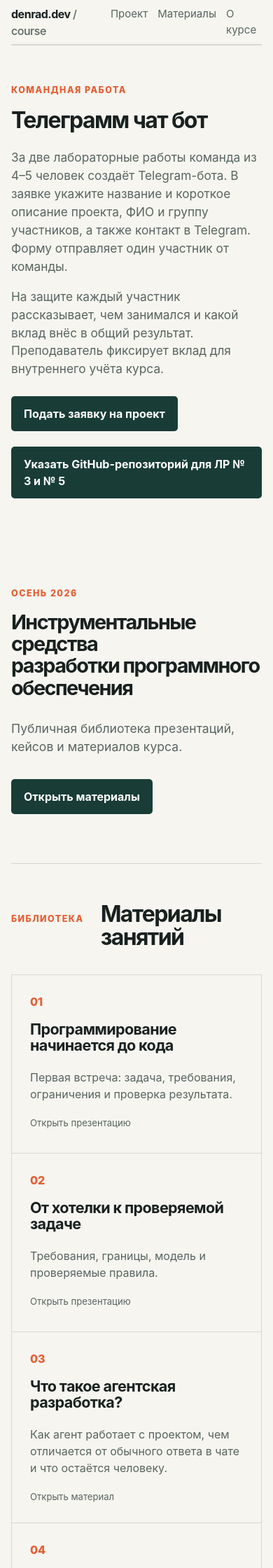
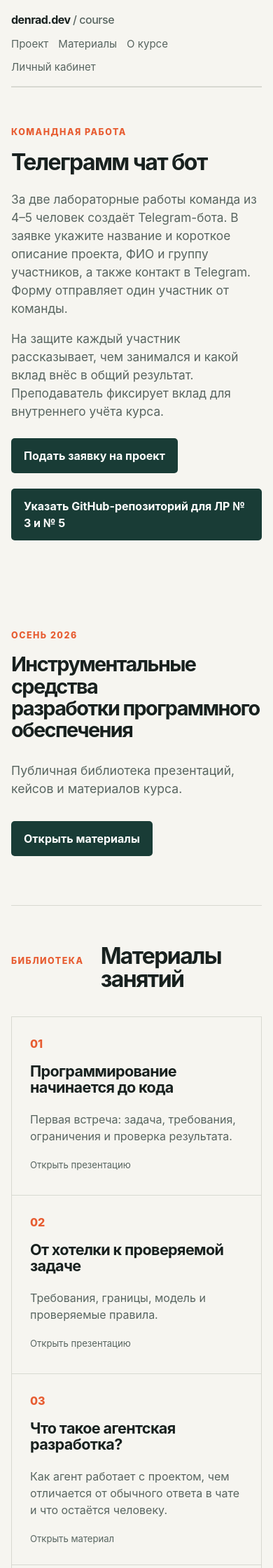
Before and after one commit to denrad/course-materials, a Jekyll site: the page built from index.html, in a window 390 px wide. Shown: the top 2240 px of the page at 70% size. Built offline with Jekyll 4.4.1, drawn with Linux system fonts in a browser that asks for light colours.

Commit message:
Добавить ссылку на личный кабинет

```diff
--- a/assets/styles.css
+++ b/assets/styles.css
@@ -119,8 +119,8 @@ h2 { font-size: clamp(2rem, 4vw, 3.4rem); line-height: 1.04; letter-spacing: -.0
 
 @media (max-width: 620px) {
   .site-header, main, .site-footer { width: min(100% - 32px, 1120px); }
-  .site-header { min-height: 64px; }
-  nav { gap: 14px; }
+  .site-header { min-height: 64px; flex-wrap: wrap; gap: 12px; padding: 16px 0; }
+  nav { flex-wrap: wrap; gap: 10px 14px; }
   .hero { padding-bottom: 70px; }
   .cards { grid-template-columns: 1fr; }
   .section { padding: 55px 0; }
--- a/index.html
+++ b/index.html
@@ -8,7 +8,7 @@
     <meta name="description" content="Материалы курса «Инструментальные средства разработки программного обеспечения».">
     <title>Инструментальные средства разработки программного обеспечения</title>
     <link rel="icon" type="image/png" href="/assets/favicon.png">
-    <link rel="stylesheet" href="assets/styles.css?v=20261028-2">
+    <link rel="stylesheet" href="assets/styles.css?v=20261126-1">
   </head>
   <body>
     <header class="site-header">
@@ -17,6 +17,7 @@
         <a href="#project">Проект</a>
         <a href="#materials">Материалы</a>
         <a href="#about">О курсе</a>
+        <a href="https://my.course.denrad.dev/">Личный кабинет</a>
       </nav>
     </header>
 
```
